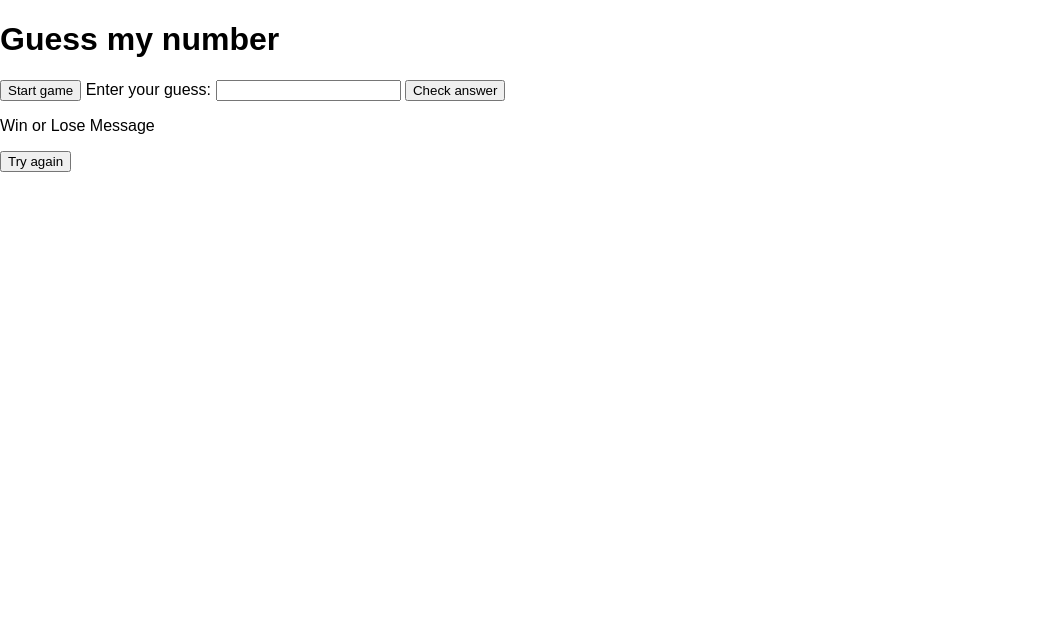
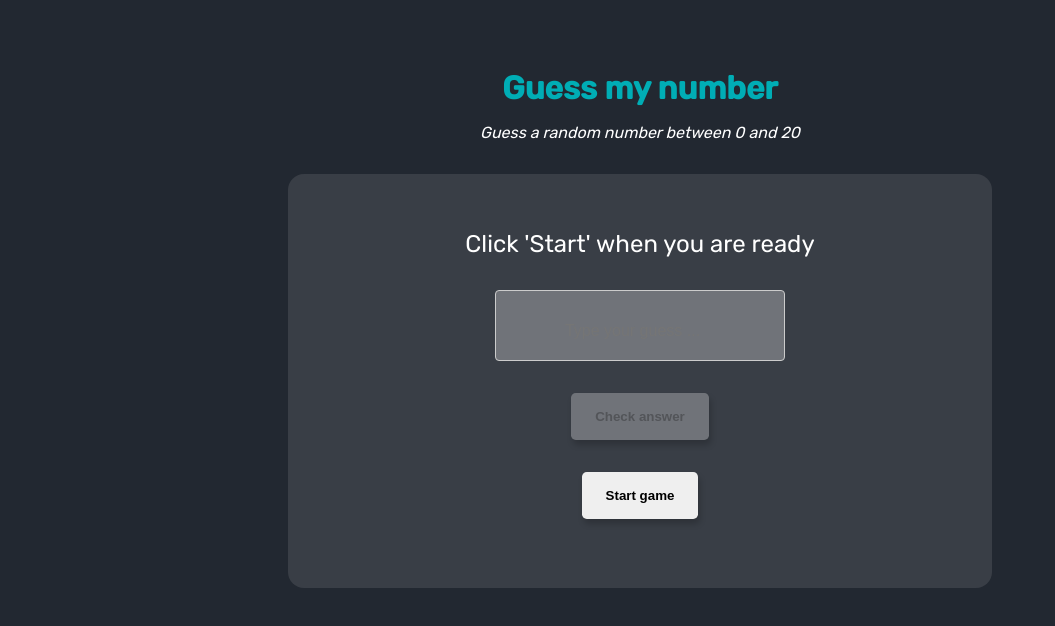
Before and after one commit to dianagatcan/guessMyNumber, a plain HTML site: page index.html in a window 1280 px wide. Shown: the whole page, without its empty margins (0-1055 px from the left). Drawn offline with Linux system fonts and the light colour scheme.

Commit message:
add styles

```diff
--- a/index.html
+++ b/index.html
@@ -4,18 +4,27 @@
     <meta charset="UTF-8" />
     <meta name="viewport" content="width=device-width, initial-scale=1.0" />
     <link rel="stylesheet" href="styles.css" />
-    <title>Guess my number</title>
+    <title>Guess my number!</title>
   </head>
   <body>
-    <h1 id="random"></h1>
     <h1>Guess my number</h1>
-    <p id="message"></p>
-    <button id="start">Start game</button>
-    <label for="guess">Enter your guess:</label>
-    <input type="number" id="guess" name="guess" />
-    <button type="submit" id="check">Check answer</button>
-    <p>Win or Lose Message</p>
-    <button id="restart">Try again</button>
+    <p class="rules">Guess a random number between 0 and 20</p>
+    <section class="game">
+      <p id="message">Click 'Start' when you are ready</p>
+      <form>
+        <input
+          disabled
+          type="number"
+          id="guess"
+          name="guess"
+          placeholder="Type your guess ..."
+        />
+        <button disabled type="button" id="check">Check answer</button>
+      </form>
+      <button id="start">Start game</button>
+      <button id="restart" class="disable">Try again</button>
+    </section>
+
     <script src="script.js"></script>
   </body>
 </html>
--- a/script.js
+++ b/script.js
@@ -2,17 +2,17 @@ const startButton = document.getElementById("start");
 const checkButton = document.getElementById("check");
 const restartButton = document.getElementById("restart");
 const input = document.getElementById("guess");
-const message = document.getElementById("message");
-const startMessage =
-  "You have 5 attempts to guess a random number between 0 and 20.";
-
+let message = document.getElementById("message");
 let randomNumber;
 let totalGuesses = 5;
 
 //generate random number when click on start game button
 startButton.addEventListener("click", () => {
-  message.innerHTML = startMessage;
   generateRandom();
+  message.innerHTML = "You have 5 attempts";
+  startButton.classList.add("disable");
+  input.disabled = false;
+  checkButton.disabled = false;
 });
 
 function generateRandom() {
@@ -21,14 +21,20 @@ function generateRandom() {
 }
 
 //check the guess
-checkButton.addEventListener("click", checkGuess);
+checkButton.addEventListener("click", () => {
+  checkGuess();
+});
 
 function checkGuess() {
   let guess = input.value;
+  console.log(randomNumber);
   totalGuesses -= 1;
   if (totalGuesses > 0) {
     if (guess == randomNumber) {
       message.innerHTML = `You won. Number was ${randomNumber}`;
+      checkButton.disabled = true;
+      input.disabled = true;
+      restartButton.classList.remove("disable");
     } else if (guess > randomNumber) {
       message.innerHTML = `The random number is less than ${guess}. You have ${totalGuesses} more attempts`;
     } else {
@@ -36,14 +42,19 @@ function checkGuess() {
     }
   } else {
     message.innerHTML = `You lost. Number was ${randomNumber}`;
+    checkButton.disabled = true;
+    input.disabled = true;
+    startButton.classList.remove("disable");
   }
+  input.value = "";
 }
 
 restartButton.addEventListener("click", () => {
   restartGame();
+  restartButton.classList.add("disable");
 });
 
 function restartGame() {
   totalGuesses = 5;
-  message.innerHTML = startMessage;
+  startButton.classList.remove("disable");
 }
--- a/styles.css
+++ b/styles.css
@@ -1,9 +1,74 @@
+@import url("https://fonts.googleapis.com/css2?family=Rubik:wght@400;500&display=swap");
+
 body {
   margin: 0 auto;
-  padding: 0;
+  padding: 3rem 0;
   font-size: 1rem;
   box-sizing: border-box;
   min-height: 100%;
   max-width: 1440px;
   font-family: "Rubik", sans-serif;
+  background-color: #222831;
+  display: flex;
+  flex-direction: column;
+  align-items: center;
+  font-family: "Rubik", sans-serif;
 }
+
+h1 {
+  color: #00adb5;
+  margin-bottom: 0;
+}
+
+.rules {
+  color: #ffffff;
+  font-style: italic;
+  margin-bottom: 2rem;
+}
+
+.game {
+  width: 50%;
+  height: 350px;
+  background-color: #393e46;
+  border-radius: 1rem;
+  padding: 2rem 2rem;
+  text-align: center;
+}
+
+#message {
+  color: #ffffff;
+  font-size: 1.5rem;
+}
+
+input,
+select {
+  width: 40%;
+  padding: 1rem;
+  margin: 2rem auto;
+  display: block;
+  border: 1px solid #ccc;
+  border-radius: 4px;
+  font-size: 2rem;
+  text-align: center;
+}
+
+input::placeholder {
+  font-size: 1rem;
+}
+
+button {
+  padding: 1rem 1.5rem;
+  cursor: pointer;
+  font-weight: bold;
+  box-shadow: 2px 5px 6px rgba(0, 0, 0, 0.2);
+  border-radius: 0.3rem;
+  border: none;
+}
+
+#check {
+  margin-bottom: 2rem;
+}
+
+.disable {
+  display: none;
+}
```
